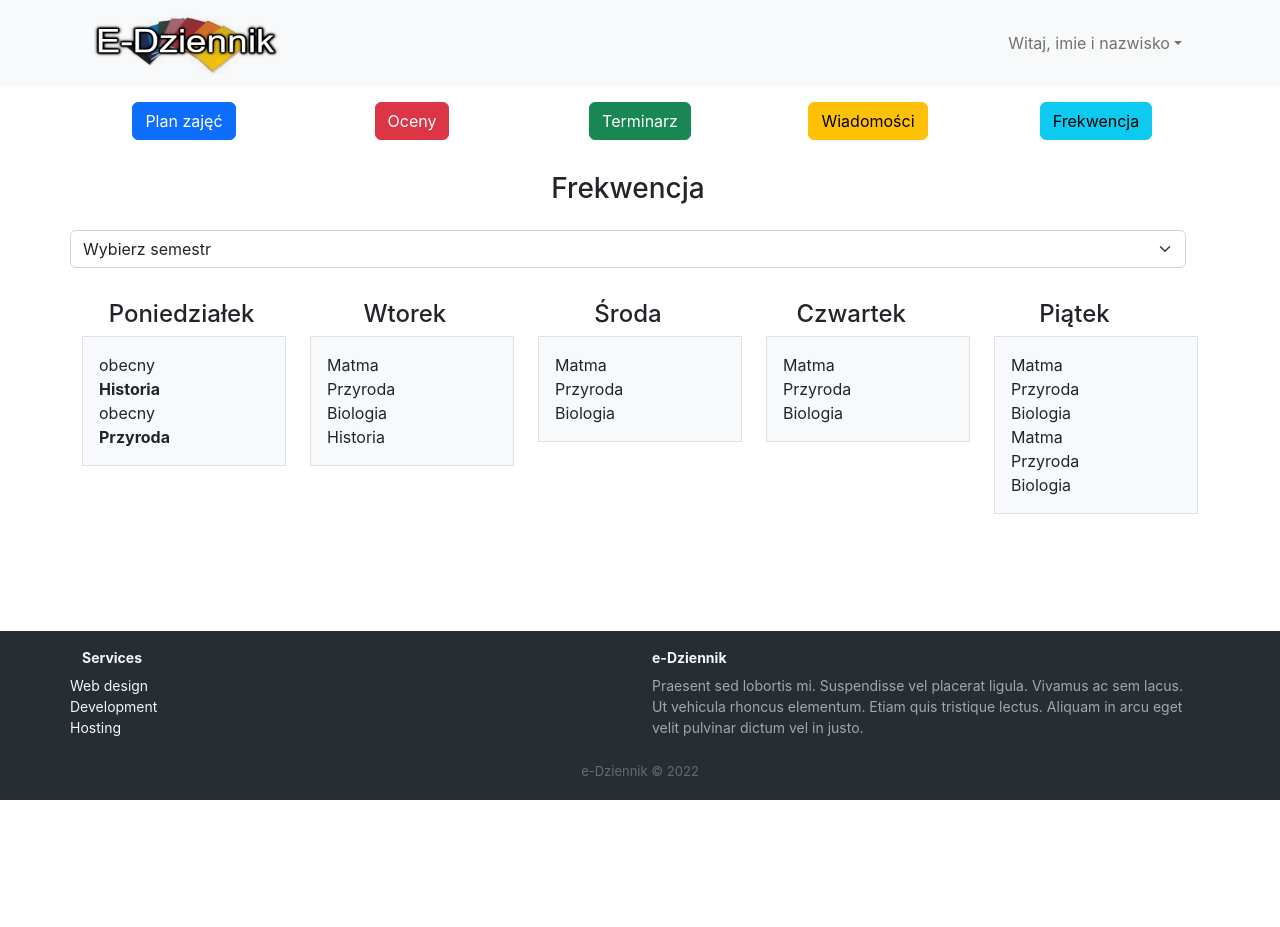
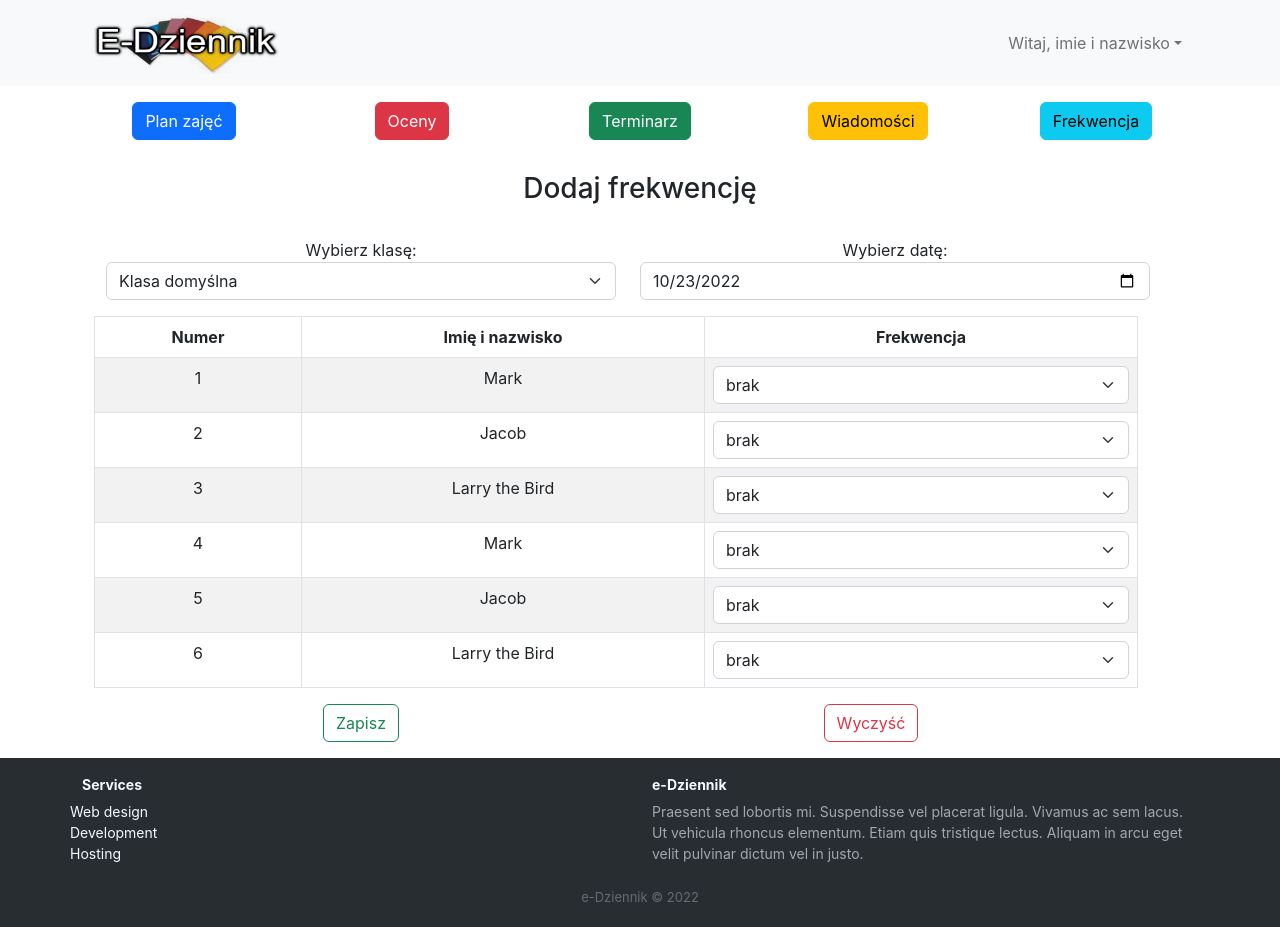
Before and after one commit to Register-app/register-app-frontend, a React (Create React App) app: page /frequency in a window 1280 px wide. Before the commit the page ends 800 px from the top, so only its background shows below. Built offline with nearby package versions, Linux system fonts and the light colour scheme.

Commit message:
feat: added AddFrequency and ValueSelect Component

```diff
--- a/src/App.js
+++ b/src/App.js
@@ -9,6 +9,7 @@ import Login from "components/Login";
 import ButtonRow from "components/ButtonRow";
 import LessonPlan from "pages/LessonPlan";
 import Frequency from "pages/Frequency";
+import AddFrequency from "pages/AddFrequency";
 import Messages from "pages/Messages";
 import Grades from "pages/Grades";
 import Timetable from "pages/Timetable";
@@ -26,7 +27,8 @@ const App = () => {
         <Route path="/grades" element={<Grades />} />
         <Route path="/timetable" element={<Timetable />} />
         <Route path="/messages" element={<Messages />} />
-        <Route path="/frequency" element={<Frequency />} />
+        <Route path="/frequency" element={<AddFrequency />} />
+        <Route path="/addfrequency" element={<AddFrequency />} />
         <Route path="/logout" element={<Logout />} />
       </Routes>
       <Footer />
--- /dev/null
+++ b/src/components/DatePicker.js
@@ -0,0 +1,20 @@
+import React from 'react'
+import { Form } from 'react-bootstrap';
+
+class DatePicker extends React.Component{
+
+    render(){
+
+        return(
+            <div>
+                <Form.Group controlId="doj">
+                    {/* <Form.Label>Wybierz datę</Form.Label> */}
+                    <Form.Control type="date" name="doj" defaultValue={this.props.selectedValue} placeholder="Data" onChange={(e) => this.props.onChange(e)} />
+                 </Form.Group>
+            </div>
+        )
+    }
+
+}
+
+export default DatePicker;
--- a/src/components/NewMessage.js
+++ b/src/components/NewMessage.js
@@ -2,6 +2,7 @@ import { useState } from "react";
 import "./style/custom.css";
 import "bootstrap/dist/css/bootstrap.min.css";
 import { Container, Row, Form } from "react-bootstrap";
+import ValueSelect from "./ValueSelect";
 
 const NewMessage = () => {
   const options = [
@@ -38,18 +39,7 @@ const NewMessage = () => {
             <Form.Label>
               <b>Odbiorca</b>{" "}
             </Form.Label>
-            <select
-              class="form-select form-select-xs mb-3"
-              aria-label=".form-select-lg example"
-              value={selected}
-              onChange={handleChange}
-            >
-              {options.map((option) => (
-                <option key={option.value} value={option.value}>
-                  {option.text}
-                </option>
-              ))}
-            </select>
+            <ValueSelect options={options} value={selected} onChange={handleChange}/>
           </Form.Group>
           <Form.Group className="mb-3" controlId="exampleForm.ControlTextarea1">
             <Form.Label>
--- /dev/null
+++ b/src/components/ValueSelect.js
@@ -0,0 +1,23 @@
+import React from 'react'
+
+
+class ValueSelect extends React.Component{
+
+    render(){
+
+        return(
+            <div>
+                <select class="form-select" aria-label=".form-select-lg example" id={this.props.id} value={this.props.selected} onChange={(e) => this.props.onChange(e)}>
+                    {this.props.options.map((option) => (
+                      <option key={option.value} value={option.value}>
+                        {option.text}
+                      </option>
+                    ))}
+                  </select>
+            </div>
+        )
+    }
+
+}
+
+export default ValueSelect;
--- /dev/null
+++ b/src/pages/AddFrequency.js
@@ -0,0 +1,129 @@
+import { useState } from "react";
+import "bootstrap/dist/css/bootstrap.min.css";
+import { Container, Row, Col, Table, Button } from "react-bootstrap";
+import DatePicker from "components/DatePicker";
+import ValueSelect from "components/ValueSelect";
+import "./style/Frequency.css";
+
+const AddFrequency = () => {
+  const options = [
+    { value: "default", text: "Klasa domyślna" },
+    { value: "sem1", text: "Semestr 1" },
+    { value: "sem2", text: "Semestr 2" },
+  ];
+  const frekwencjaOptions = [
+    { value: "brak", text: "brak" },
+    { value: "obecny", text: "obecny" },
+    { value: "nieobecny", text: "nieobecny" },
+  ];
+
+  const [selected, setSelected] = useState(options[0].value);
+  const [selectedDate, setSelectedDate] = useState(new Date().toLocaleDateString('en-CA'));
+  // console.log("Data: "+ new Date().toLocaleDateString('en-CA'));
+
+  const handleChange = (event) => {
+    console.log(event.target.value);
+    alert(event.target.value);
+    setSelected(event.target.value);
+  };
+
+  const handleChangeFrequency = (event) => {
+    console.log(event.target.value);
+    if(event.target.value==='obecny'){
+      document.getElementById(event.target.id).style.backgroundColor = "blue";
+    }
+    if(event.target.value==='nieobecny'){
+      document.getElementById(event.target.id).style.backgroundColor = "red";
+    }
+    alert(event.target.value);
+    setSelected(event.target.value);
+  };
+
+  const handleChangeDate = (event) => {
+    console.log(event.target.value);
+    alert(event.target.value);
+    setSelectedDate(event.target.value);
+  };
+
+
+  return (
+    <Container className="Frequency justify-content-md-center">
+      <Row className="justify-content-md-center text-center">
+        <div class="row gy-3">
+          <h3 id='test'>Dodaj frekwencję</h3>
+
+          <Container className="row gy-4 justify-content-md-center">
+            <Row>
+              <Col>
+              Wybierz klasę:
+              <ValueSelect options={options} value={selected} onChange={handleChange}/>
+                  </Col>
+              <Col>
+              Wybierz datę:
+                <DatePicker selectedValue={selectedDate} onChange={handleChangeDate}/>
+              </Col>
+            </Row>
+            <Row>
+              <Container className="row gy-2 justify-content-md-center">
+                <Table striped bordered hover>
+                  <thead>
+                    <tr>
+                      <th>Numer</th>
+                      <th>Imię i nazwisko</th>
+                      <th>Frekwencja</th>
+                    </tr>
+                  </thead>
+                  <tbody>
+                    <tr>
+                      <td>1</td>
+                      <td>Mark</td>
+                      <td><ValueSelect id='1' options={frekwencjaOptions} value={selected} onChange={handleChangeFrequency}/></td>
+                    </tr>
+                    <tr>
+                      <td>2</td>
+                      <td>Jacob</td>
+                      <td><ValueSelect id='2' options={frekwencjaOptions} value={selected} onChange={handleChangeFrequency}/></td>
+
+                    </tr>
+                    <tr>
+                      <td>3</td>
+                      <td>Larry the Bird</td>
+                      <td><ValueSelect id='3' options={frekwencjaOptions} value={selected} onChange={handleChangeFrequency}/></td>
+                    </tr>
+                    <tr>
+                      <td>4</td>
+                      <td>Mark</td>
+                      <td><ValueSelect id='4' options={frekwencjaOptions} value={selected} onChange={handleChangeFrequency}/></td>
+                    </tr>
+                    <tr>
+                      <td>5</td>
+                      <td>Jacob</td>
+                      <td><ValueSelect id='5' options={frekwencjaOptions} value={selected} onChange={handleChangeFrequency}/></td>
+
+                    </tr>
+                    <tr>
+                      <td>6</td>
+                      <td>Larry the Bird</td>
+                      <td><ValueSelect id='test' options={frekwencjaOptions} value={selected} onChange={handleChange}/></td>
+                    </tr>
+                  </tbody>
+                </Table>
+                <Row>
+                  <Col><Button variant="outline-success" value='zapisz' onClick={handleChange}>Zapisz</Button></Col>
+                  <Col><Button variant="outline-danger" value='wyczysc' onClick={handleChange}>Wyczyść</Button></Col>
+                </Row>
+                <div class="mt-3"></div>
+                </Container>
+            </Row>
+          </Container>
+
+
+
+        </div>
+      </Row>
+
+    </Container>
+  );
+};
+
+export default AddFrequency;
--- a/src/pages/Frequency.js
+++ b/src/pages/Frequency.js
@@ -1,6 +1,7 @@
 import { useState } from "react";
 import "bootstrap/dist/css/bootstrap.min.css";
 import { Container, Row, Col } from "react-bootstrap";
+import ValueSelect from "components/ValueSelect";
 
 const Frequency = () => {
   const options = [
@@ -23,18 +24,7 @@ const Frequency = () => {
         <div class="row gy-3">
           <h3>Frekwencja</h3>
           <br />
-          <select
-            class="form-select form-select-xs mb-3"
-            aria-label=".form-select-lg example"
-            value={selected}
-            onChange={handleChange}
-          >
-            {options.map((option) => (
-              <option key={option.value} value={option.value}>
-                {option.text}
-              </option>
-            ))}
-          </select>
+            <ValueSelect options={options} value={selected} onChange={handleChange}/>
           <Col>
             <h4>Poniedziałek</h4>
           </Col>
--- a/src/pages/Grades.js
+++ b/src/pages/Grades.js
@@ -1,6 +1,7 @@
 import { useState } from "react";
 import "bootstrap/dist/css/bootstrap.min.css";
 import { Container, Row, Table } from "react-bootstrap";
+import ValueSelect from "components/ValueSelect";
 
 const Grades = () => {
   const options = [
@@ -26,18 +27,7 @@ const Grades = () => {
         </div>
       </Row>
       <div>
-        <select
-          class="form-select form-select-xs mb-3"
-          aria-label=".form-select-lg example"
-          value={selected}
-          onChange={handleChange}
-        >
-          {options.map((option) => (
-            <option key={option.value} value={option.value}>
-              {option.text}
-            </option>
-          ))}
-        </select>
+        <ValueSelect options={options} value={selected} onChange={handleChange}/>
       </div>
       <Row>
         <Table striped bordered hover responsive="sm">
--- a/src/pages/Timetable.js
+++ b/src/pages/Timetable.js
@@ -1,6 +1,7 @@
 import { useState } from "react";
 import "bootstrap/dist/css/bootstrap.min.css";
 import { Container, Row, Col } from "react-bootstrap";
+import ValueSelect from "components/ValueSelect";
 
 const Timetable = () => {
   const options = [
@@ -23,18 +24,7 @@ const Timetable = () => {
         <div class="row gy-3">
           <h3>Terminarz</h3>
           <br />
-          <select
-            class="form-select form-select-xs mb-3"
-            aria-label=".form-select-lg example"
-            value={selected}
-            onChange={handleChange}
-          >
-            {options.map((option) => (
-              <option key={option.value} value={option.value}>
-                {option.text}
-              </option>
-            ))}
-          </select>
+          <ValueSelect options={options} value={selected} onChange={handleChange}/>
           {/* {dniTygodnia} */}
           <Col>
             <h4>Poniedziałek</h4>
--- /dev/null
+++ b/src/pages/style/Frequency.css
@@ -0,0 +1,13 @@
+.style1{
+    background-color:red;
+    color:white;
+    font-size:44px;
+}
+
+/* .form-select {
+    background-color:green
+  } */
+
+.obecny {
+    background-color:rgb(62, 157, 245)
+  }
```
